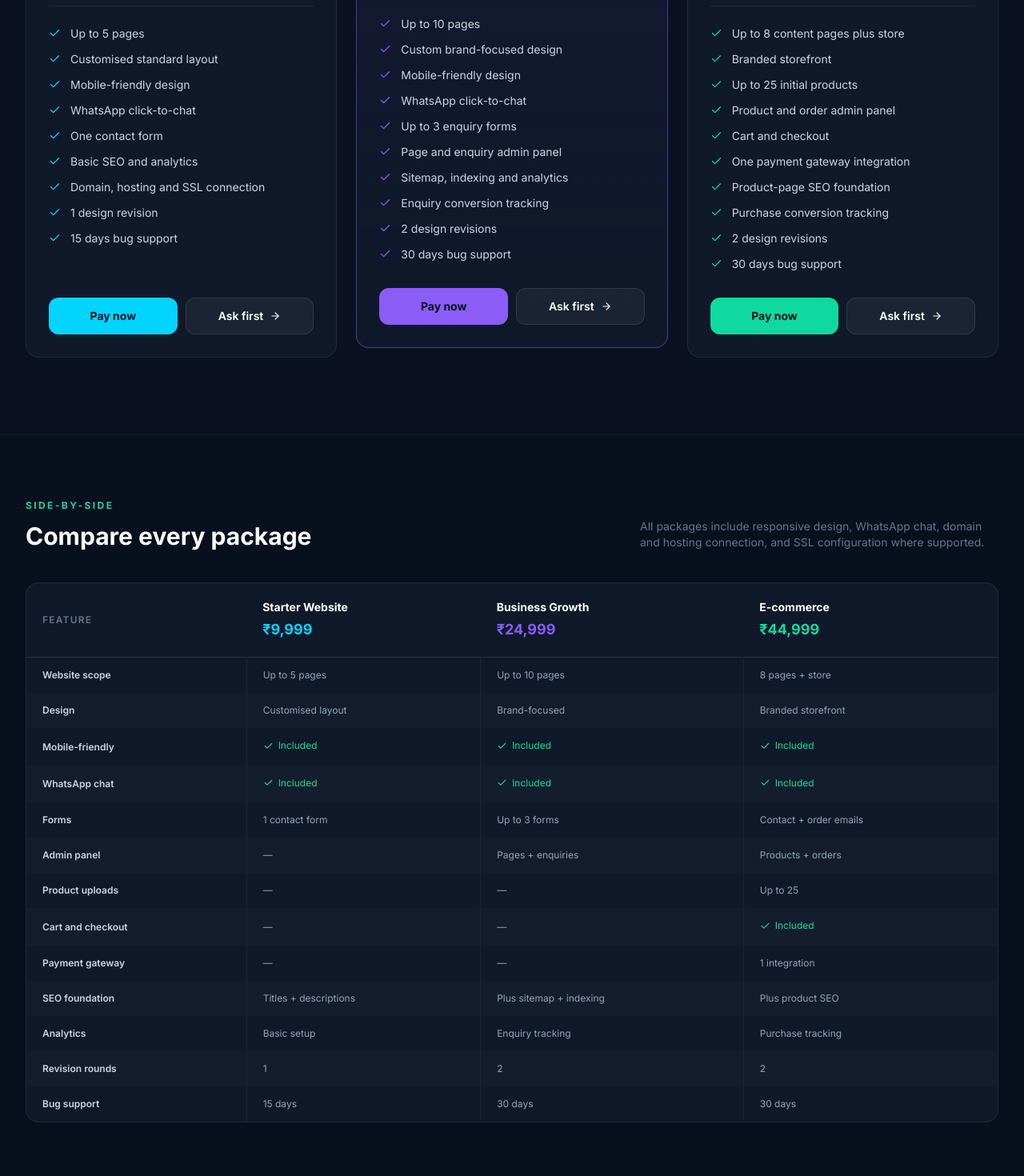
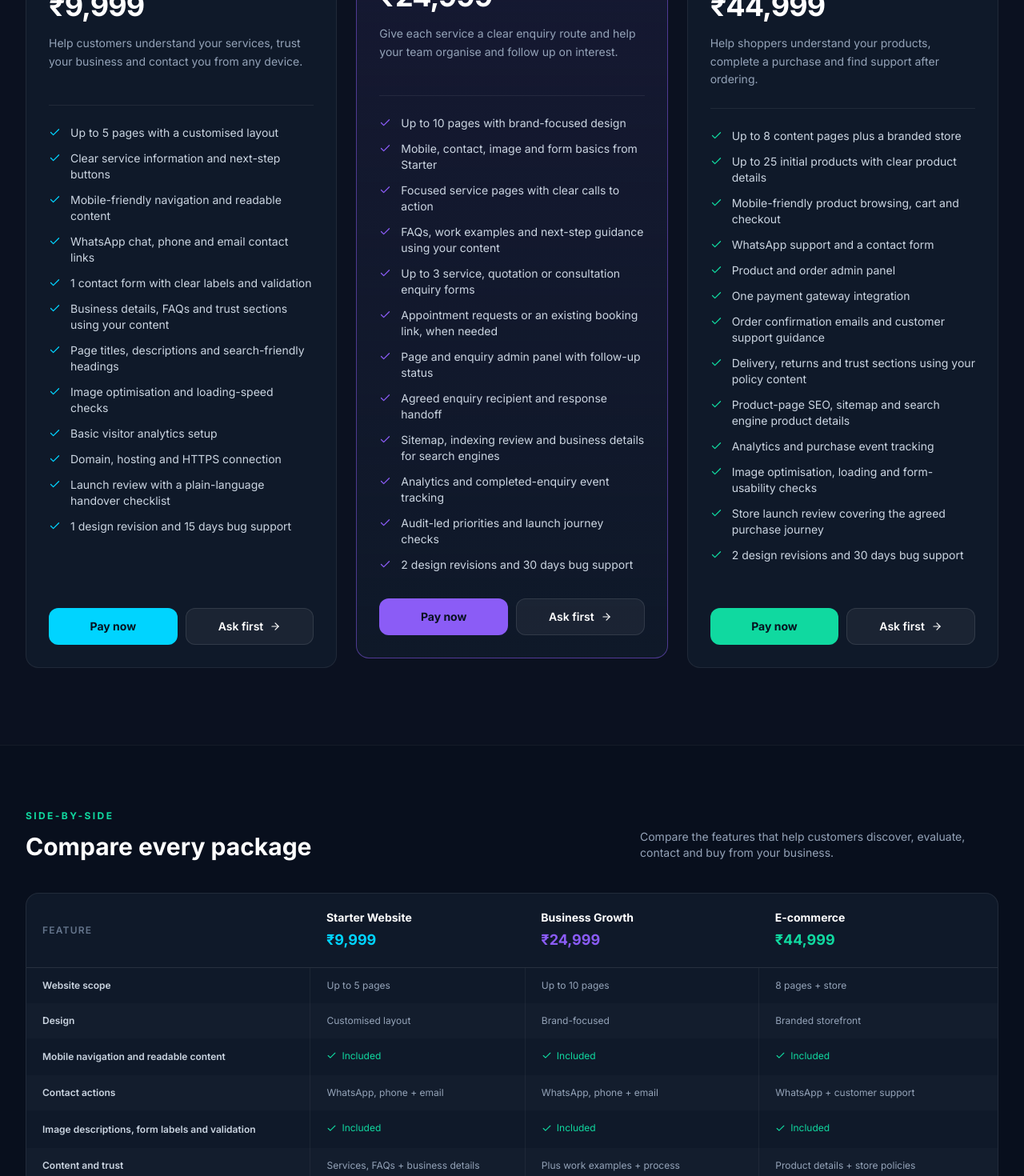
Before and after one commit to viviztech/viviz-website, a Next.js app: page /products in a window 1280 px wide. Shown: the part 1330-2800 px from the top of the page at 80% size. Built offline with nearby package versions, Linux system fonts and the light colour scheme; no server answers.

Commit message:
Align website plans with audit recommendations

```diff
--- a/app/products/page.tsx
+++ b/app/products/page.tsx
@@ -39,19 +39,22 @@ const packages = [
     name: "Starter Website",
     price: "₹9,999",
     audience: "Small businesses and professionals",
-    summary: "A polished online presence with everything customers need to find and contact you.",
+    summary: "Help customers understand your services, trust your business and contact you from any device.",
     icon: Globe2,
     accent: "#00D4FF",
     features: [
-      "Up to 5 pages",
-      "Customised standard layout",
-      "Mobile-friendly design",
-      "WhatsApp click-to-chat",
-      "One contact form",
-      "Basic SEO and analytics",
-      "Domain, hosting and SSL connection",
-      "1 design revision",
-      "15 days bug support",
+      "Up to 5 pages with a customised layout",
+      "Clear service information and next-step buttons",
+      "Mobile-friendly navigation and readable content",
+      "WhatsApp chat, phone and email contact links",
+      "1 contact form with clear labels and validation",
+      "Business details, FAQs and trust sections using your content",
+      "Page titles, descriptions and search-friendly headings",
+      "Image optimisation and loading-speed checks",
+      "Basic visitor analytics setup",
+      "Domain, hosting and HTTPS connection",
+      "Launch review with a plain-language handover checklist",
+      "1 design revision and 15 days bug support",
     ],
   },
   {
@@ -59,21 +62,23 @@ const packages = [
     name: "Business Growth",
     price: "₹24,999",
     audience: "Businesses focused on enquiries",
-    summary: "A brand-led website designed to turn visits into qualified conversations.",
+    summary: "Give each service a clear enquiry route and help your team organise and follow up on interest.",
     icon: Gauge,
     accent: "#8B5CF6",
     popular: true,
     features: [
-      "Up to 10 pages",
-      "Custom brand-focused design",
-      "Mobile-friendly design",
-      "WhatsApp click-to-chat",
-      "Up to 3 enquiry forms",
-      "Page and enquiry admin panel",
-      "Sitemap, indexing and analytics",
-      "Enquiry conversion tracking",
-      "2 design revisions",
-      "30 days bug support",
+      "Up to 10 pages with brand-focused design",
+      "Mobile, contact, image and form basics from Starter",
+      "Focused service pages with clear calls to action",
+      "FAQs, work examples and next-step guidance using your content",
+      "Up to 3 service, quotation or consultation enquiry forms",
+      "Appointment requests or an existing booking link, when needed",
+      "Page and enquiry admin panel with follow-up status",
+      "Agreed enquiry recipient and response handoff",
+      "Sitemap, indexing review and business details for search engines",
+      "Analytics and completed-enquiry event tracking",
+      "Audit-led priorities and launch journey checks",
+      "2 design revisions and 30 days bug support",
     ],
   },
   {
@@ -81,20 +86,23 @@ const packages = [
     name: "E-commerce",
     price: "₹44,999",
     audience: "Businesses selling online",
-    summary: "A complete branded storefront for managing products, orders and payments.",
+    summary: "Help shoppers understand your products, complete a purchase and find support after ordering.",
     icon: ShoppingBag,
     accent: "#10D9A0",
     features: [
-      "Up to 8 content pages plus store",
-      "Branded storefront",
-      "Up to 25 initial products",
+      "Up to 8 content pages plus a branded store",
+      "Up to 25 initial products with clear product details",
+      "Mobile-friendly product browsing, cart and checkout",
+      "WhatsApp support and a contact form",
       "Product and order admin panel",
-      "Cart and checkout",
       "One payment gateway integration",
-      "Product-page SEO foundation",
-      "Purchase conversion tracking",
-      "2 design revisions",
-      "30 days bug support",
+      "Order confirmation emails and customer support guidance",
+      "Delivery, returns and trust sections using your policy content",
+      "Product-page SEO, sitemap and search engine product details",
+      "Analytics and purchase event tracking",
+      "Image optimisation, loading and form-usability checks",
+      "Store launch review covering the agreed purchase journey",
+      "2 design revisions and 30 days bug support",
     ],
   },
 ];
@@ -102,15 +110,22 @@ const packages = [
 const comparison = [
   ["Website scope", "Up to 5 pages", "Up to 10 pages", "8 pages + store"],
   ["Design", "Customised layout", "Brand-focused", "Branded storefront"],
-  ["Mobile-friendly", "Included", "Included", "Included"],
-  ["WhatsApp chat", "Included", "Included", "Included"],
-  ["Forms", "1 contact form", "Up to 3 forms", "Contact + order emails"],
+  ["Mobile navigation and readable content", "Included", "Included", "Included"],
+  ["Contact actions", "WhatsApp, phone + email", "WhatsApp, phone + email", "WhatsApp + customer support"],
+  ["Image descriptions, form labels and validation", "Included", "Included", "Included"],
+  ["Content and trust", "Services, FAQs + business details", "Plus work examples + process", "Product details + store policies"],
+  ["Forms", "1 contact form", "Up to 3 relevant enquiry forms", "Contact + order emails"],
+  ["Appointment or demo requests", "Optional upgrade", "Request form / existing booking link", "Optional upgrade"],
   ["Admin panel", "—", "Pages + enquiries", "Products + orders"],
+  ["Customer handoff", "Agreed contact recipient", "Enquiry status + follow-up ownership", "Order management + customer emails"],
   ["Product uploads", "—", "—", "Up to 25"],
   ["Cart and checkout", "—", "—", "Included"],
   ["Payment gateway", "—", "—", "1 integration"],
-  ["SEO foundation", "Titles + descriptions", "Plus sitemap + indexing", "Plus product SEO"],
-  ["Analytics", "Basic setup", "Enquiry tracking", "Purchase tracking"],
+  ["Search foundations", "Titles, descriptions + headings", "Plus sitemap + indexing review", "Plus sitemap + product SEO"],
+  ["Extra details for search engines", "Optional upgrade", "Business information", "Business + product information"],
+  ["Images and loading checks", "Included", "Included", "Included"],
+  ["Measurement", "Visitor analytics", "Completed-enquiry events", "Purchase events"],
+  ["Launch and handover", "Website checks + clear checklist", "Plus enquiry journey review", "Plus purchase journey review"],
   ["Revision rounds", "1", "2", "2"],
   ["Bug support", "15 days", "30 days", "30 days"],
 ];
@@ -119,6 +134,8 @@ const upgrades = [
   "AI assistant",
   "CRM integration",
   "WhatsApp API automation",
+  "CRM follow-up workflows",
+  "Advanced booking and appointment reminders",
   "Additional pages",
   "Product uploads",
   "Copywriting",
@@ -129,11 +146,13 @@ const upgrades = [
 
 const expectations = [
   "Final pricing is confirmed after we review your exact requirements.",
+  "We use your business goals, existing tools and audit findings to agree what is included; an audit suggestion is not an automatic package inclusion.",
   "You provide approved text, logos, product details and images; content creation is available separately.",
   "Domain, hosting, email, paid licences and third-party subscriptions are charged separately.",
   "Existing domain and hosting can be used when technically compatible; SSL depends on hosting support.",
   "Payment gateway approval and transaction charges are handled by the payment provider.",
   "SEO covers initial setup; ongoing SEO and advertising are separate services.",
+  "Search rankings, sales, performance scores and accessibility certification are not guaranteed by a package or automated audit.",
   "Each revision round is one consolidated set of changes within the agreed scope.",
   "Post-launch support covers bugs in delivered work; new features and updates are quoted separately.",
   "Delivery dates and applicable taxes are confirmed in your quotation.",
@@ -145,7 +164,7 @@ const serviceSchema = {
   name: "Website Design and Development",
   provider: { "@type": "Organization", name: COMPANY_NAME, url: BASE_URL },
   areaServed: "IN",
-  description: "Professional website design and development for small businesses, growing companies and online stores.",
+  description: "Website design and development shaped by business goals and website audit findings, covering mobile usability, clear content, search foundations, enquiries and online sales.",
   offers: packages.map((item) => ({
     "@type": "Offer",
     name: item.name,
@@ -211,8 +230,9 @@ export default function ProductsPage() {
         <div className="max-w-7xl mx-auto px-4 sm:px-6 lg:px-8">
           <div className="max-w-2xl mb-14">
             <p className="text-xs font-bold tracking-[0.2em] uppercase text-[#00D4FF] mb-3">Choose your starting point</p>
-            <h2 className="text-3xl sm:text-4xl font-bold text-white tracking-tight">Three scopes. One standard of care.</h2>
-            <p className="mt-4 text-[#64748B] leading-relaxed">Start with the package closest to your goal. We confirm the final scope and quote after a short requirements review.</p>
+            <h2 className="text-3xl sm:text-4xl font-bold text-white tracking-tight">Three website plans, shaped around your goals.</h2>
+            <p className="mt-4 text-[#94A3B8] leading-relaxed">Use your audit findings to choose what to fix first, improve next and consider later. For a new website, we start with your business goals and agree the pages, forms and customer journeys before quoting.</p>
+            <p className="mt-3 text-sm text-[#94A3B8] leading-relaxed">Every plan covers useful content, mobile navigation, image descriptions, clear form labels, loading checks and a launch review.</p>
           </div>
           <div className="grid lg:grid-cols-3 gap-6 items-stretch">
             {packages.map(({ id, name, price, audience, summary, icon: Icon, accent, popular, features }) => (
@@ -225,7 +245,7 @@ export default function ProductsPage() {
                 <p className="text-sm text-[#94A3B8] leading-relaxed mt-4 min-h-16">{summary}</p>
                 <div className="h-px bg-white/7 my-6" />
                 <ul className="space-y-3 flex-1">
-                  {features.map((feature) => <li key={feature} className="flex gap-3 text-sm text-[#CBD5E1]"><Check size={15} className="shrink-0 mt-0.5" style={{ color: accent }}/><span>{feature}</span></li>)}
+                  {features.map((feature) => <li key={feature} className="flex gap-3 text-sm text-[#CBD5E1]"><Check size={15} aria-hidden="true" className="shrink-0 mt-0.5" style={{ color: accent }}/><span>{feature}</span></li>)}
                 </ul>
                 <div className="mt-8 grid grid-cols-2 gap-2.5">
                   <Link href={`/pay?package=${id}`} className="inline-flex justify-center items-center gap-2 py-3 rounded-xl text-[#07111F] text-sm font-bold transition-colors" style={{ backgroundColor: accent }}>Pay now</Link>
@@ -239,13 +259,15 @@ export default function ProductsPage() {
 
       <section className="py-20 bg-[#080E1C]/60 border-y border-white/5">
         <div className="max-w-7xl mx-auto px-4 sm:px-6 lg:px-8">
-          <div className="flex flex-col sm:flex-row sm:items-end justify-between gap-5 mb-10"><div><p className="text-xs font-bold tracking-[0.2em] uppercase text-[#10D9A0] mb-3">Side-by-side</p><h2 className="text-3xl font-bold text-white">Compare every package</h2></div><p className="text-sm text-[#64748B] max-w-md">All packages include responsive design, WhatsApp chat, domain and hosting connection, and SSL configuration where supported.</p></div>
+          <div className="flex flex-col sm:flex-row sm:items-end justify-between gap-5 mb-10"><div><p className="text-xs font-bold tracking-[0.2em] uppercase text-[#10D9A0] mb-3">Side-by-side</p><h2 className="text-3xl font-bold text-white">Compare every package</h2></div><p className="text-sm text-[#94A3B8] max-w-md">Compare the features that help customers discover, evaluate, contact and buy from your business.</p></div>
           <div className="overflow-x-auto rounded-2xl border border-white/8 bg-[#0F1929]">
             <table className="w-full min-w-[760px] text-left">
-              <thead><tr className="border-b border-white/10"><th className="p-5 text-xs uppercase tracking-widest text-[#64748B] font-semibold">Feature</th>{packages.map((item)=><th key={item.name} className="p-5 text-sm font-bold text-white">{item.name}<span className="block mt-1 text-lg" style={{color:item.accent}}>{item.price}</span></th>)}</tr></thead>
-              <tbody>{comparison.map(([feature,...values],row)=><tr key={feature} className={row%2 ? "bg-white/[0.018]" : ""}><th className="px-5 py-3.5 text-xs font-semibold text-[#CBD5E1] border-r border-white/5">{feature}</th>{values.map((value,index)=><td key={`${feature}-${packages[index].name}`} className="px-5 py-3.5 text-xs text-[#94A3B8] border-r last:border-r-0 border-white/5">{value === "Included" ? <span className="inline-flex items-center gap-1.5 text-[#10D9A0]"><Check size={13}/>Included</span> : value}</td>)}</tr>)}</tbody>
+              <caption className="sr-only">Website package features and starting prices</caption>
+              <thead><tr className="border-b border-white/10"><th scope="col" className="p-5 text-xs uppercase tracking-widest text-[#64748B] font-semibold">Feature</th>{packages.map((item)=><th scope="col" key={item.name} className="p-5 text-sm font-bold text-white">{item.name}<span className="block mt-1 text-lg" style={{color:item.accent}}>{item.price}</span></th>)}</tr></thead>
+              <tbody>{comparison.map(([feature,...values],row)=><tr key={feature} className={row%2 ? "bg-white/[0.018]" : ""}><th scope="row" className="px-5 py-3.5 text-xs font-semibold text-[#CBD5E1] border-r border-white/5">{feature}</th>{values.map((value,index)=><td key={`${feature}-${packages[index].name}`} className="px-5 py-3.5 text-xs text-[#94A3B8] border-r last:border-r-0 border-white/5">{value === "Included" ? <span className="inline-flex items-center gap-1.5 text-[#10D9A0]"><Check size={13} aria-hidden="true"/>Included</span> : value}</td>)}</tr>)}</tbody>
             </table>
           </div>
+          <p className="mt-4 text-xs leading-relaxed text-[#94A3B8]">Content sections stay within each plan&apos;s page limit. Appointment and quotation forms count toward its form limit. Domain, hosting and HTTPS connection are included; provider fees and advanced integrations are quoted separately.</p>
         </div>
       </section>
 
@@ -253,14 +275,14 @@ export default function ProductsPage() {
         <div className="max-w-7xl mx-auto px-4 sm:px-6 lg:px-8 grid lg:grid-cols-2 gap-8">
           <div className="rounded-2xl border border-white/8 bg-[#0F1929] p-8">
             <div className="w-10 h-10 rounded-xl bg-[#8B5CF6]/10 text-[#8B5CF6] flex items-center justify-center mb-6"><Sparkles size={20}/></div>
-            <h2 className="text-2xl font-bold text-white">Optional upgrades</h2><p className="text-sm text-[#64748B] mt-2 mb-7">Add only what your workflow needs. Each upgrade is quoted separately.</p>
+            <h2 className="text-2xl font-bold text-white">Optional upgrades</h2><p className="text-sm text-[#94A3B8] leading-relaxed mt-2 mb-7">Your audit may suggest an AI assistant, CRM or automation. We review your existing tools, content and team workflow before adding these. Implementation and any provider subscriptions are quoted separately.</p>
             <div className="flex flex-wrap gap-2.5">{upgrades.map(item=><span key={item} className="px-3 py-2 rounded-lg border border-white/8 bg-white/[0.025] text-xs text-[#CBD5E1]">{item}</span>)}</div>
           </div>
           <div className="rounded-2xl border border-white/8 bg-[#0F1929] p-8">
             <div className="w-10 h-10 rounded-xl bg-[#00D4FF]/10 text-[#00D4FF] flex items-center justify-center mb-6"><RefreshCw size={20}/></div>
-            <h2 className="text-2xl font-bold text-white">Already have a website?</h2><p className="text-[#94A3B8] leading-relaxed mt-3">Refresh the design, improve mobile usability, or add features without starting over. We quote redesigns after reviewing your existing website and priorities.</p>
+            <h2 className="text-2xl font-bold text-white">Already have a website?</h2><p className="text-[#94A3B8] leading-relaxed mt-3">Get a clear view of customer blockers, useful improvements and features worth considering. Our audit uses your public pages and optional business answers; AI helps explain the findings when available. We use that plan to scope your redesign or selected improvements.</p>
             <Link href="/website-audit" className="inline-flex items-center gap-2 text-sm font-semibold text-[#57DCFF] mt-7 hover:text-white transition-colors">Start a free website audit <ArrowRight size={15} aria-hidden="true" /></Link>
-            <p className="text-xs leading-relaxed text-[#A7B6CA] mt-3">See the findings and relevant feature opportunities before deciding what to change. No email required.</p>
+            <p className="text-xs leading-relaxed text-[#A7B6CA] mt-3">Read the report online without an email. Downloading the PDF requires your name and email. You choose which improvements to discuss with Viviz.</p>
           </div>
         </div>
       </section>
```
